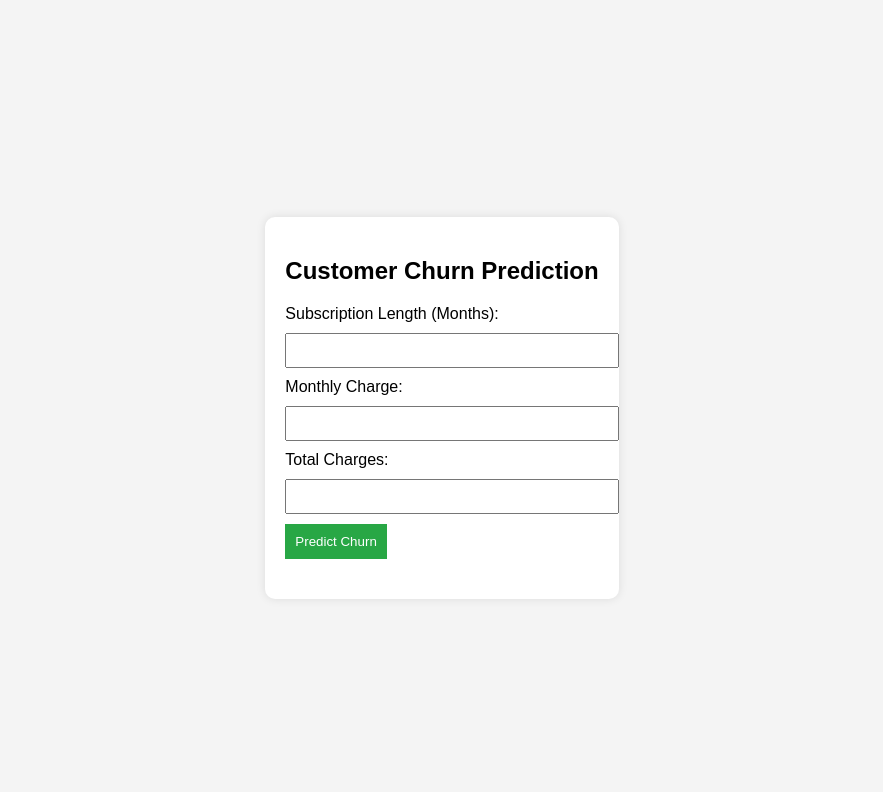
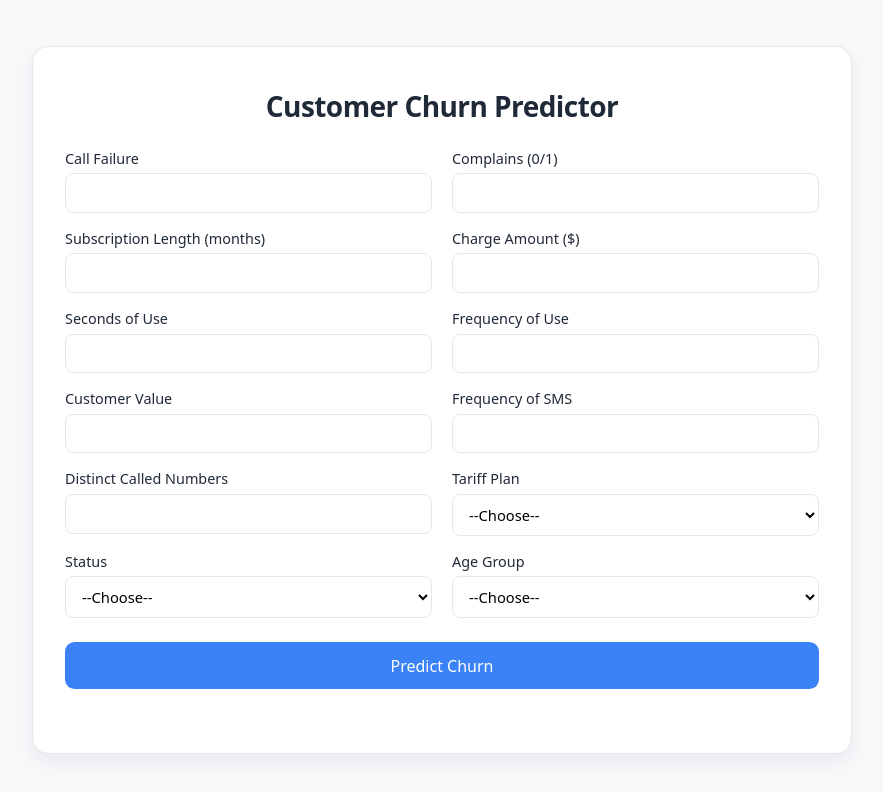
Before and after one commit to Sandeep-144/ccp, a plain HTML site: page index.html in a window 1280 px wide. Shown: the whole page, without its empty margins (198-1081 px from the left). Drawn offline with Linux system fonts and the light colour scheme.

Commit message:
Update index.html

```diff
--- a/index.html
+++ b/index.html
@@ -1,79 +1,276 @@
 <!DOCTYPE html>
 <html lang="en">
 <head>
-    <meta charset="UTF-8">
-    <meta name="viewport" content="width=device-width, initial-scale=1.0">
-    <title>Customer Churn Prediction</title>
+  <meta charset="UTF-8" />
+  <meta name="viewport" content="width=device-width, initial-scale=1.0" />
+  <title>Customer Churn Predictor</title>
+
+  <!-- 🔹 Minimal Tailwind-like palette via CSS variables -->
   <style>
+    :root {
+      --bg: #f6f8fa;
+      --fg: #1f2937;
+      --brand: #3b82f6;
+      --brand-light: #93c5fd;
+      --error: #dc2626;
+      --border: #e5e7eb;
+    }
+
+    * {
+      box-sizing: border-box;
+      font-family: system-ui, -apple-system, Segoe UI, Roboto, Helvetica, Arial,
+        sans-serif;
+    }
+
     body {
-            font-family: Arial, sans-serif;
+      margin: 0;
+      background: var(--bg);
+      color: var(--fg);
       display: flex;
-            flex-direction: column;
+      min-height: 100vh;
       align-items: center;
       justify-content: center;
-            height: 100vh;
-            background-color: #f4f4f4;
+      padding: 2rem;
     }
-        .container {
-            background: white;
-            padding: 20px;
-            border-radius: 10px;
-            box-shadow: 0px 0px 10px rgba(0, 0, 0, 0.1);
+
+    .card {
+      width: 100%;
+      max-width: 820px;
+      background: #fff;
+      border: 1px solid var(--border);
+      border-radius: 1rem;
+      padding: 2.5rem 2rem;
+      box-shadow: 0 8px 16px rgba(31, 41, 55, 0.06);
     }
-        input {
+
+    h1 {
+      margin-top: 0;
+      margin-bottom: 1.5rem;
+      font-size: 1.75rem;
+      text-align: center;
+      letter-spacing: -0.02em;
+    }
+
+    form {
+      display: grid;
+      grid-template-columns: repeat(auto-fit, minmax(240px, 1fr));
+      gap: 1rem 1.25rem;
+    }
+
+    label {
+      font-size: 0.9rem;
+      font-weight: 500;
       display: block;
+      margin-bottom: 0.35rem;
+    }
+
+    input[type="number"],
+    input[type="text"],
+    select {
       width: 100%;
-            margin: 10px 0;
-            padding: 8px;
+      padding: 0.55rem 0.75rem;
+      border: 1px solid var(--border);
+      border-radius: 0.5rem;
+      font-size: 0.92rem;
+      background: #fff;
+      transition: border 0.15s;
     }
+
+    input:focus,
+    select:focus {
+      outline: none;
+      border-color: var(--brand);
+      box-shadow: 0 0 0 2px var(--brand-light);
+    }
+
+    .full {
+      grid-column: 1 / -1;
+    }
+
     button {
-            background: #28a745;
-            color: white;
+      grid-column: 1 / -1;
+      margin-top: 0.5rem;
+      background: var(--brand);
+      color: #fff;
+      font-size: 1rem;
+      padding: 0.8rem 1.25rem;
       border: none;
-            padding: 10px;
+      border-radius: 0.6rem;
       cursor: pointer;
+      transition: background 0.2s;
     }
-        #result {
-            margin-top: 20px;
-            font-weight: bold;
+
+    button:hover {
+      background: #2563eb;
+    }
+
+    .result {
+      margin-top: 1.5rem;
+      text-align: center;
+      font-weight: 600;
+      font-size: 1.1rem;
+    }
+
+    .error {
+      color: var(--error);
     }
   </style>
 </head>
+
 <body>
-    <div class="container">
-        <h2>Customer Churn Prediction</h2>
-        <label>Subscription Length (Months):</label>
-        <input type="number" id="subscription_length">
-
-        <label>Monthly Charge:</label>
-        <input type="number" id="monthly_charge" step="0.01">
-
-        <label>Total Charges:</label>
-        <input type="number" id="total_charges" step="0.01">
-
-        <button onclick="predictChurn()">Predict Churn</button>
-        <div id="result"></div>
+  <div class="card">
+    <h1>Customer Churn Predictor</h1>
+    <!-- 🔸 CHANGE action URL to your backend inference route -->
+    <form id="churnForm" action="/predict" method="post">
+      <!-- Numeric Inputs -->
+      <div>
+        <label for="call_failure">Call Failure</label>
+        <input id="call_failure" name="Call  Failure" type="number" min="0" required />
       </div>
 
+      <div>
+        <label for="complains">Complains (0/1)</label>
+        <input id="complains" name="Complains" type="number" min="0" max="1" required />
+      </div>
+
+      <div>
+        <label for="subscription_length">Subscription Length (months)</label>
+        <input
+          id="subscription_length"
+          name="Subscription  Length"
+          type="number"
+          min="1"
+          required />
+      </div>
+
+      <div>
+        <label for="charge_amount">Charge Amount ($)</label>
+        <input
+          id="charge_amount"
+          name="Charge  Amount"
+          type="number"
+          min="0"
+          step="0.01"
+          required />
+      </div>
+
+      <div>
+        <label for="seconds_of_use">Seconds of Use</label>
+        <input
+          id="seconds_of_use"
+          name="Seconds of Use"
+          type="number"
+          min="0"
+          required />
+      </div>
+
+      <div>
+        <label for="frequency_of_use">Frequency of Use</label>
+        <input
+          id="frequency_of_use"
+          name="Frequency of use"
+          type="number"
+          min="0"
+          required />
+      </div>
+
+      <div>
+        <label for="customer_value">Customer Value</label>
+        <input
+          id="customer_value"
+          name="Customer Value"
+          type="number"
+          min="0"
+          required />
+      </div>
+
+      <div>
+        <label for="frequency_sms">Frequency of SMS</label>
+        <input
+          id="frequency_sms"
+          name="Frequency of SMS"
+          type="number"
+          min="0"
+          required />
+      </div>
+
+      <div>
+        <label for="distinct_numbers">Distinct Called Numbers</label>
+        <input
+          id="distinct_numbers"
+          name="Distinct Called Numbers"
+          type="number"
+          min="0"
+          required />
+      </div>
+
+      <!-- Categorical Inputs -->
+      <div>
+        <label for="tariff_plan">Tariff Plan</label>
+        <select id="tariff_plan" name="Tariff Plan" required>
+          <option value="">--Choose--</option>
+          <option value="Standard">Standard</option>
+          <option value="Premium">Premium</option>
+          <option value="Basic">Basic</option>
+        </select>
+      </div>
+
+      <div>
+        <label for="status">Status</label>
+        <select id="status" name="Status" required>
+          <option value="">--Choose--</option>
+          <option value="Active">Active</option>
+          <option value="Married">Married</option>
+          <option value="Single">Single</option>
+        </select>
+      </div>
+
+      <div>
+        <label for="age_group">Age Group</label>
+        <select id="age_group" name="Age Group" required>
+          <option value="">--Choose--</option>
+          <option value="Teen">Teen</option>
+          <option value="Adult">Adult</option>
+          <option value="50+">50+</option>
+        </select>
+      </div>
+
+      <!-- Submit -->
+      <button type="submit">Predict Churn</button>
+    </form>
+
+    <!-- Result placeholder -->
+    <div id="result" class="result"></div>
+  </div>
+
+  <!-- Optional: small JS to show response without reloading -->
   <script>
-        function predictChurn() {
-            let data = {
-                subscription_length: document.getElementById("subscription_length").value,
-                monthly_charge: document.getElementById("monthly_charge").value,
-                total_charges: document.getElementById("total_charges").value
-            };
+    const form = document.getElementById("churnForm");
+    const resultDiv = document.getElementById("result");
 
-            fetch('http://127.0.0.1:5000/predict', {
-                method: 'POST',
-                headers: {'Content-Type': 'application/json'},
-                body: JSON.stringify(data)
-            })
-            .then(response => response.json())
-            .then(data => {
-                document.getElementById("result").innerText = `Churn Prediction: ${data.churn}`;
-            })
-            .catch(error => console.error('Error:', error));
+    form.addEventListener("submit", async (e) => {
+      e.preventDefault();
+
+      try {
+        const data = new FormData(form);
+        const plain = Object.fromEntries(data.entries());
+
+        const res = await fetch(form.action, {
+          method: "POST",
+          headers: { "Content-Type": "application/json" },
+          body: JSON.stringify(plain),
+        });
+
+        if (!res.ok) throw new Error("Prediction failed");
+
+        const { probability, prediction } = await res.json();
+        resultDiv.textContent = `Prediction: ${prediction} (${(probability * 100).toFixed(2)}%)`;
+        resultDiv.classList.remove("error");
+      } catch (err) {
+        resultDiv.textContent = err.message;
+        resultDiv.classList.add("error");
       }
+    });
   </script>
 </body>
 </html>
```
Lines whose indentation alone changed are shown as unchanged.
